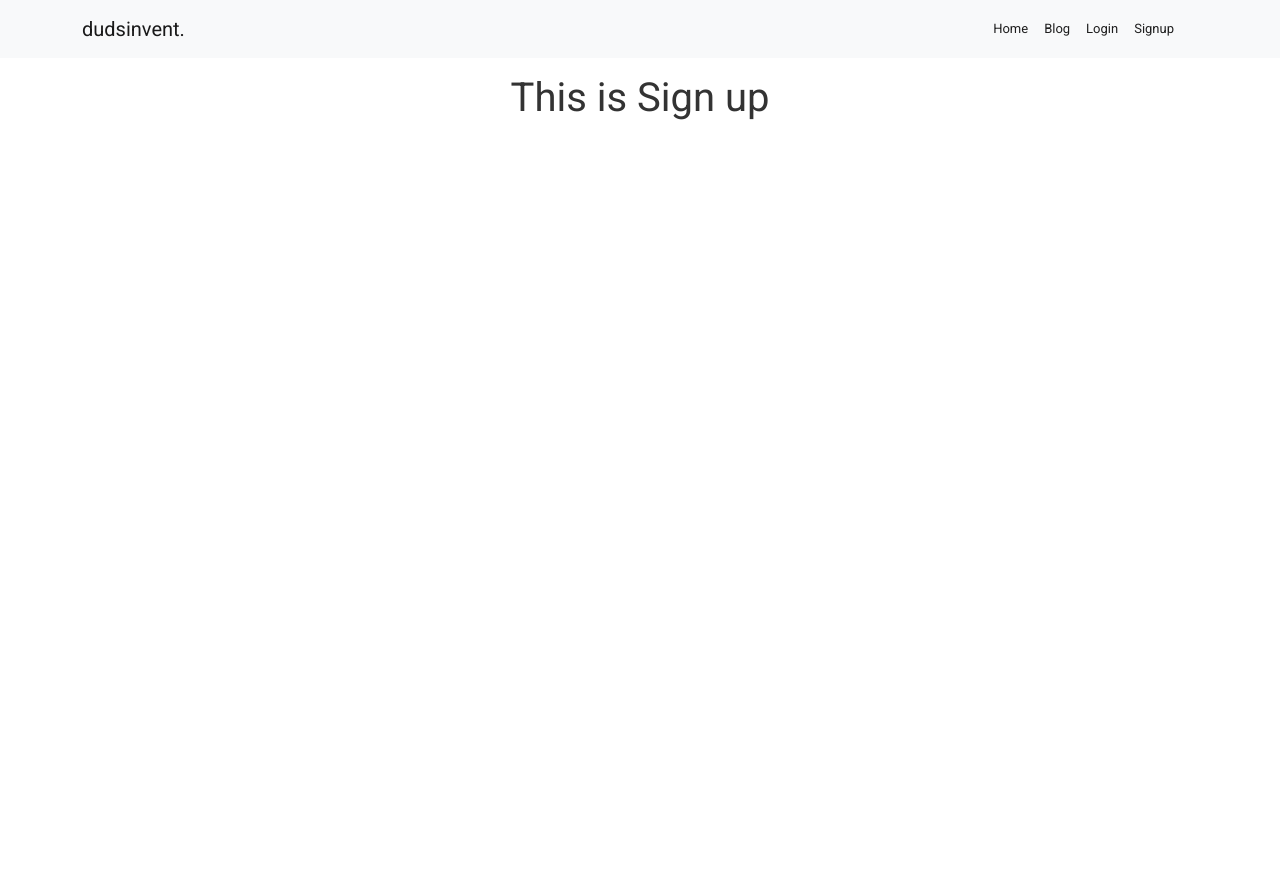
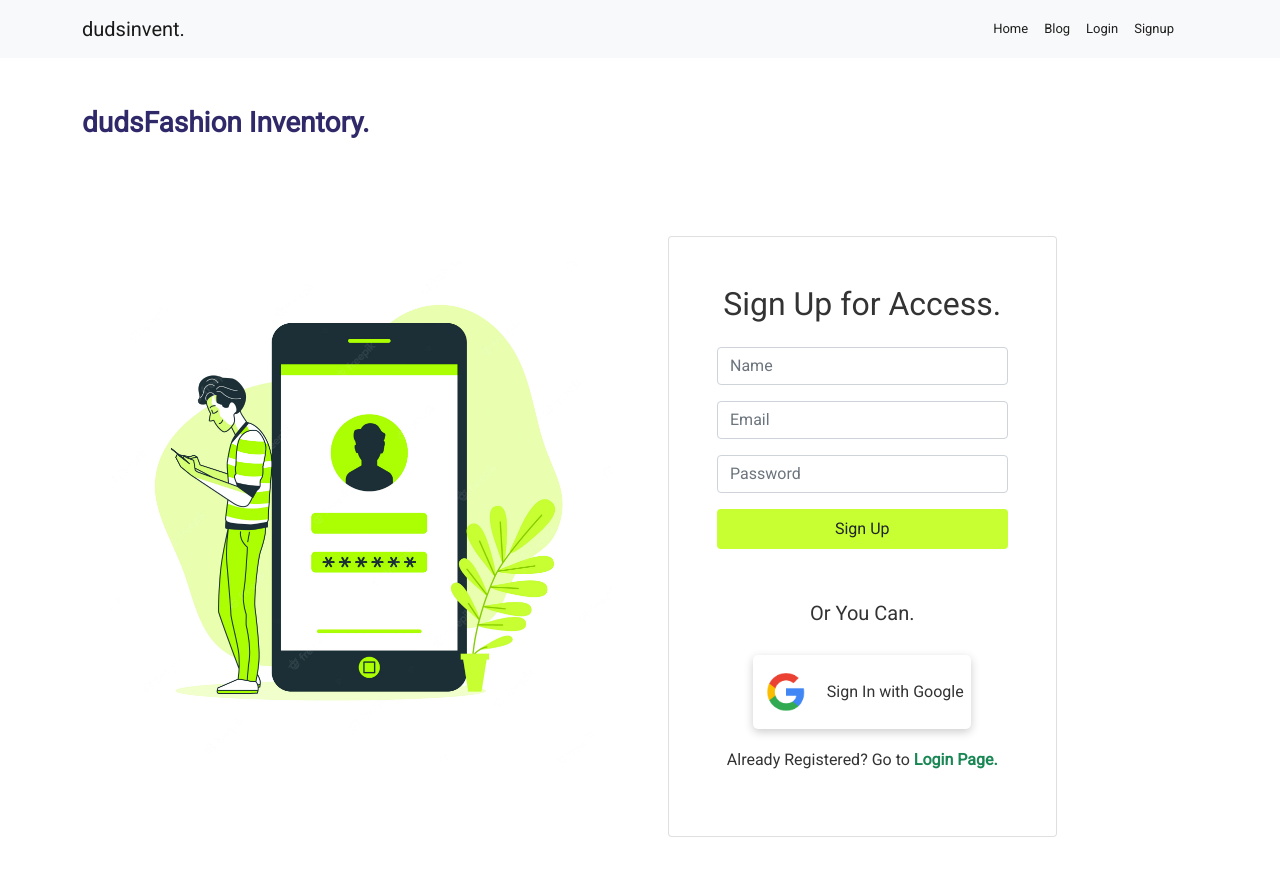
Before and after one commit to Anik-the-dev/Duds-Fashion-Warehouse-client, a React (Create React App) app: page /signup in a window 1280 px wide. Shown: the top 876 px of the page. Before the commit the page ends 800 px from the top, so only its background shows below. Built offline with nearby package versions, Linux system fonts and the light colour scheme.

Commit message:
sign up page done

```diff
--- a/src/components/GoogleSignIn/GoogleSignIn.js
+++ b/src/components/GoogleSignIn/GoogleSignIn.js
@@ -16,7 +16,7 @@ const GoogleSignIn = () => {
                 <p className='mt-3'>Sign In with Google</p>
 
             </div>
-            <p className='mt-2 mx-auto fs-6'>If You are new Admin, Go to  <Link className='text-success text-decoration-none fw-6' to='/signup'>Sign Up Page.</Link></p>
+
 
         </>
 
--- a/src/components/Login/Login.js
+++ b/src/components/Login/Login.js
@@ -25,43 +25,18 @@ const Login = () => {
         signInWithEmailAndPassword(email, pass)
 
     }
+    console.log(user)
+    console.log(user?.user)
     console.log(user?.user?.uid)
+    console.log(error)
     return (
         <Container>
             <h1 className='mt-5 fw-6 fs-3 text-md-start text-center' style={{ color: "#2F2869" }}>dudsFashion Inventory.</h1>
-            {/* <Row className='my-5 d-flex justify-content-center text-center'>
-                <Col sm className=' text-center'>
-                    <div className='login-text my-4'>
-                        <img src={login} alt='Login'/>
-
-
-
-                    </div>
-                </Col>
-
-                <Col sm>
-                    <Card className='p-5 mt-5'>
-                        <h2>Login Here for Access.</h2>
-
-                        <form onSubmit={handleLoginForm}>
-                            <Form.Control className='mt-3' onBlur={(e) => setEmail(e.target.value)} type="email" name="email" placeholder="Email" required>
-
-                            </Form.Control>
-                            <FormControl className='mt-3' onBlur={(e) => setPass(e.target.value)} type="password" name="password" placeholder="Password" required/>
-
-
-                            <input type="submit" value="Login" className="btn btn-primary w-100 p-2 mt-3" style={{backgroundColor:"#7161F8"}}></input>
-                        </form>
-                        <GoogleSignIn></GoogleSignIn>
-
-                    </Card>
-                </Col>
-            </Row> */}
 
             <Row className='mx-auto my-5 d-flex justify-content-between align-items-center text-center gap-3'>
                 <Col sm='6' className=' text-center'>
                     <div className='login-text my-4'>
-                        <img src={login} alt='Login' />
+                        <img className='img-fluid p-3' src={login} alt='Login' />
 
 
 
@@ -82,6 +57,7 @@ const Login = () => {
                             <input type="submit" value="Login" className="btn btn-primary w-100 p-2 mt-3" style={{ backgroundColor: "#7161F8" }}></input>
                         </form>
                         <GoogleSignIn></GoogleSignIn>
+                        <p className='mt-2 mx-auto fs-6'>If You are new Admin, Go to  <Link className='text-success text-decoration-none fw-6' to='/signup'>Sign Up Page.</Link></p>
 
                     </Card>
                 </Col>
--- a/src/components/Signup/Signup.js
+++ b/src/components/Signup/Signup.js
@@ -1,11 +1,79 @@
-import React from 'react';
+import React, { useState } from 'react';
+import auth from '../../firebase.init';
+import { useCreateUserWithEmailAndPassword, useSendEmailVerification } from 'react-firebase-hooks/auth'
+import { Link } from 'react-router-dom';
+import signup from '../../images/signup.webp'
+import GoogleSignIn from '../GoogleSignIn/GoogleSignIn';
+import { Card, Col, Container, Form, FormControl, Row } from 'react-bootstrap';
 
 const Signup = () => {
+    // declare the states......
+    const [name, setName] = useState('')
+    const [email, setEmail] = useState('')
+    const [pass, setPass] = useState('')
+
+    // destructuring the hook......
+    const [
+        createUserWithEmailAndPassword,
+        user,
+        loading,
+        error,
+    ] = useCreateUserWithEmailAndPassword(auth);
+
+    const [sendEmailVerification] = useSendEmailVerification(auth);
+
+    // click the sign up btn......
+    const handleRegisterForm = (e) => {
+        e.preventDefault()
+        createUserWithEmailAndPassword(email, pass).then(() => {
+            sendEmailVerification()
+            alert('Verification mail Sent');
+        })
+
+    }
+
+    console.log(user)
+    console.log(user?.user)
+    console.log(user?.user?.uid)
+    console.log(error)
     return (
-        <div>
-            <h1>This is Sign up</h1>
+        <Container>
+            <h1 className='mt-5 fw-6 fs-3 text-md-start text-center' style={{ color: "#2F2869" }}>dudsFashion Inventory.</h1>
 
-        </div>
+            <Row className='mx-auto my-5 d-flex justify-content-between align-items-center text-center gap-3'>
+                <Col sm='6' className=' text-center'>
+                    <div className='login-text my-4'>
+                        <img className='img-fluid p-3' src={signup} alt='Signup' />
+
+
+
+                    </div>
+                </Col>
+
+                <Col sm>
+                    <Card className='p-5 mt-5 w-75'>
+                        <h2>Sign Up for Access.</h2>
+
+                        <form onSubmit={handleRegisterForm}>
+
+                            <Form.Control className='mt-3' onBlur={(e) => setName(e.target.value)} type="text" name="name" placeholder="Name" required />
+
+                            <Form.Control className='mt-3' onBlur={(e) => setEmail(e.target.value)} type="email" name="email" placeholder="Email" required />
+
+
+                            <FormControl className='mt-3' onBlur={(e) => setPass(e.target.value)} type="password" name="password" placeholder="Password" required />
+
+
+                            <input type="submit" value="Sign Up" className="btn btn-primary text-dark w-100 p-2 mt-3" style={{ backgroundColor: "#C7FF32" , border:'none' }}></input>
+                        </form>
+                        <GoogleSignIn></GoogleSignIn>
+                        <p className='mt-2 mx-auto fs-6'>Already Registered? Go to  <Link className='text-success text-decoration-none fw-6' to='/login'>Login Page.</Link></p>
+
+                    </Card>
+                </Col>
+            </Row>
+
+        </Container>
     );
 };
 
--- a/src/hook/useInventory.js
+++ b/src/hook/useInventory.js
@@ -4,7 +4,7 @@ const useInventory = () => {
     const [items, setItems] = useState([])
     useEffect(()=>{
         // http://localhost:5000/users/
-        fetch("serviceData.json")
+        fetch("http://localhost:5000/users/")
         .then(res=>res.json())
         .then(data=>setItems(data))
     },[])
```
